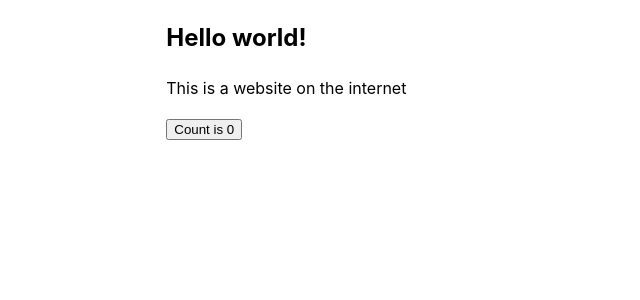
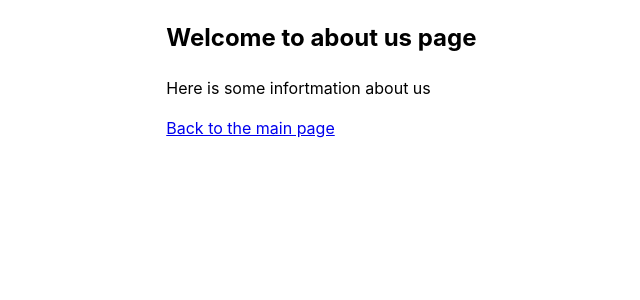
Before and after one commit to lifeisbeautifu1/modern-react-app, a React (Vite) app: page /about in a window 1280 px wide. Shown: the top 300 px of the page, without its empty margins (70-710 px from the left). Built offline with nearby package versions, Linux system fonts and the light colour scheme.

Commit message:
feat: added react-router and lazy loading pages

```diff
--- a/package.json
+++ b/package.json
@@ -11,7 +11,8 @@
   },
   "dependencies": {
     "react": "^18.3.1",
-    "react-dom": "^18.3.1"
+    "react-dom": "^18.3.1",
+    "react-router": "^7.1.1"
   },
   "devDependencies": {
     "@eslint/js": "^9.17.0",
--- a/src/app.tsx
+++ b/src/app.tsx
@@ -1,19 +1,18 @@
-import { useState } from "react";
+import { Suspense, lazy } from "react";
+import { Routes, Route } from "react-router";
+
+const Home = lazy(() => import("./pages/home"));
+const About = lazy(() => import("./pages/about"));
+const NotFound = lazy(() => import("./pages/404"));
 
 export function App() {
-  const [count, setCount] = useState(0);
-
-  const increment = () => {
-    setCount((previous) => previous + 1);
-  };
-
   return (
-    <section>
-      <h1>Hello world!</h1>
-      <p>This is a website on the internet</p>
-      <button type="button" onClick={increment}>
-        Count is {count}
-      </button>
-    </section>
+    <Suspense fallback={<div>Loading...</div>}>
+      <Routes>
+        <Route path="/" element={<Home />} />
+        <Route path="about" element={<About />} />
+        <Route path="*" element={<NotFound />} />
+      </Routes>
+    </Suspense>
   );
 }
--- a/src/main.tsx
+++ b/src/main.tsx
@@ -1,10 +1,13 @@
 import { StrictMode } from "react";
 import { createRoot } from "react-dom/client";
+import { BrowserRouter } from "react-router";
 import { App } from "./app";
 import "./index.css";
 
-createRoot(document.getElementById("root")!).render(
+createRoot(document.getElementById("root") as unknown as HTMLElement).render(
   <StrictMode>
-    <App />
+    <BrowserRouter>
+      <App />
+    </BrowserRouter>
   </StrictMode>
 );
--- /dev/null
+++ b/src/pages/404.tsx
@@ -0,0 +1,11 @@
+import { Link } from "react-router";
+
+export default function NotFound() {
+  return (
+    <section>
+      <h1>Not found</h1>
+      <p>Sorry, but the page you are looking for is not found</p>
+      <Link to="/">Back to the main page</Link>
+    </section>
+  );
+}
--- /dev/null
+++ b/src/pages/about.tsx
@@ -0,0 +1,11 @@
+import { Link } from "react-router";
+
+export default function About() {
+  return (
+    <section>
+      <h1>Welcome to about us page</h1>
+      <p>Here is some infortmation about us</p>
+      <Link to="/">Back to the main page</Link>
+    </section>
+  );
+}
--- /dev/null
+++ b/src/pages/home.tsx
@@ -0,0 +1,11 @@
+import { Link } from "react-router";
+
+export default function Home() {
+  return (
+    <section>
+      <h1>Hello world!</h1>
+      <p>This is a website on the internet</p>
+      <Link to="/about">Go to the next page</Link>
+    </section>
+  );
+}
```
Also changed, not shown: 1 other file (tests, documents, lock files or other folders).
